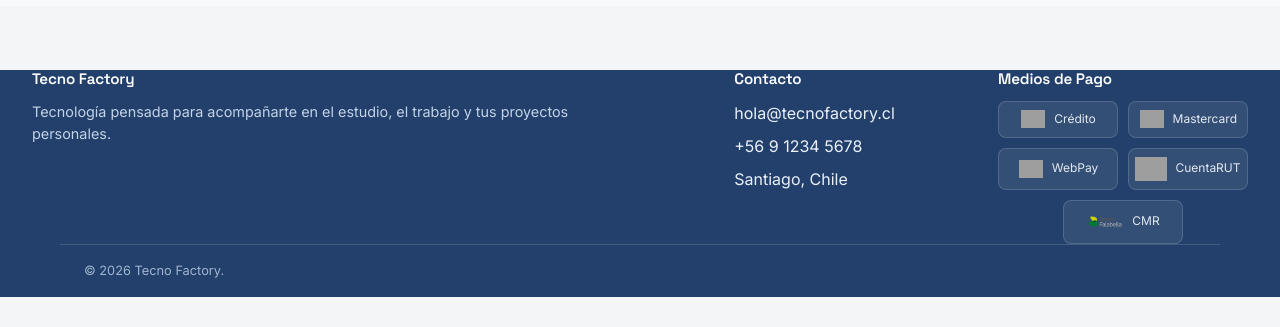
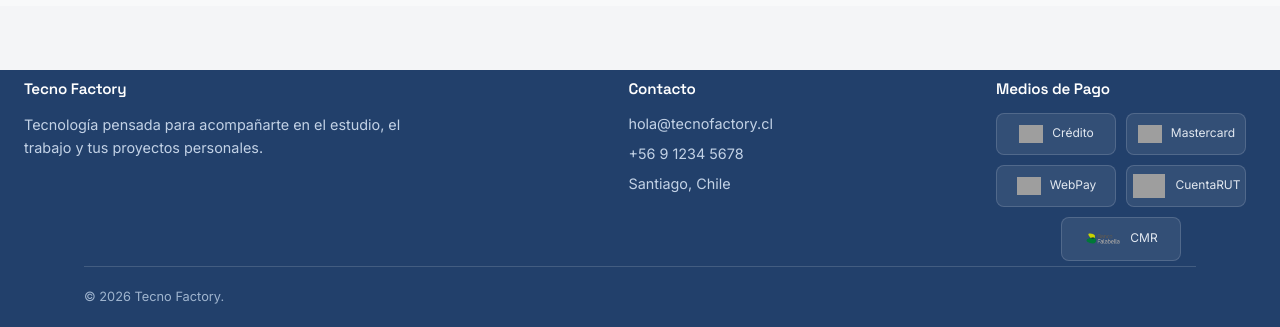
Before and after one commit to ropadron-byte/TecnoFactory_ReactVersion, a React (Vite) app: page / in a window 1280 px wide. Shown: the part 1805-2132 px from the top of the page. Before the commit the page ends 2102 px from the top, so only its background shows below. Built offline with nearby package versions, Linux system fonts and the light colour scheme; grey boxes are pictures that could not be loaded.

Commit message:
En la carpeta style se unificó el diseño del footer en todas las páginas de la tienda

```diff
--- a/src/components/Footer.jsx
+++ b/src/components/Footer.jsx
@@ -24,8 +24,10 @@ export default function Footer() {
         </div>
       </div>
 
-      <div className="wrap footer-bottom">
-        <span>© 2026 Tecno Factory.</span>
+      <div className="wrap">
+        <div className="footer-bottom">
+          <span>© 2026 Tecno Factory.</span>
+        </div>
       </div>
     </footer>
   )
--- a/src/styles/tienda.css
+++ b/src/styles/tienda.css
@@ -236,9 +236,10 @@ button{ font-family:inherit; cursor:pointer; }
    }
 
    /* ---------- Footer ----------
-   Uso un grid de 3 columnas para separar "quiénes somos", contacto y
-   (en el home) medios de pago. En pantallas angostas lo colapso a una
-   sola columna para que no quede apretado. */
+      Una sola definición para TODAS las páginas (antes había parches
+      repetidos en tienda.css y home.css que se pisaban entre sí).
+      Columnas y copyright usan el mismo contenedor (.wrap), así que quedan
+      alineados al mismo borde izquierdo y derecho. */
    .site-footer{
      background:var(--brand);
      color:#EAF0F8;
@@ -246,77 +247,96 @@ button{ font-family:inherit; cursor:pointer; }
    }
    .footer-grid{
      display:grid;
-  grid-template-columns:1.4fr 1fr 1fr;
-  gap:32px;
-  padding-block:44px;
+     grid-template-columns:minmax(0,1.5fr) minmax(0,1fr) auto;
+     gap:40px 48px;
+     align-items:start;
+     padding-block:56px 40px;
    }
    .footer-grid h4{
      font-family:var(--font-display);
      color:#fff;
      font-size:.95rem;
      text-transform:none;
-  margin-bottom:.9em;
+     margin-bottom:1em;
    }
    .footer-grid p,.footer-grid a{
      color:#C3D2E6;
      font-size:.9rem;
+     line-height:1.6;
    }
-.footer-grid li{ margin-bottom:.5em; }
+   .footer-grid p{ max-width:42ch; }
+   .footer-grid ul{ list-style:none; padding:0; margin:0; }
+   .footer-grid li{ margin-bottom:.55em; color:#C3D2E6; font-size:.9rem; }
    .footer-grid a:hover{ color:#fff; }
-/* Franja angosta debajo del footer-grid, con el copyright a un lado y
-   (opcionalmente) links legales al otro; se separa con una línea fina
-   semitransparente porque el fondo del footer ya es de color. */
+
+   /* Franja inferior con el copyright, separada por una línea fina
+      semitransparente (el fondo del footer ya es de color). */
    .footer-bottom{
      border-top:1px solid rgba(255,255,255,.15);
-  padding-block:16px;
+     padding-block:20px 24px;
      font-size:.8rem;
      color:#9FB4CE;
      display:flex;
      justify-content:space-between;
+     align-items:center;
      flex-wrap:wrap;
      gap:8px;
    }
-@media (max-width:700px){
-  .footer-grid{ grid-template-columns:1fr; }
-}
 
    /* ---------- Medios de pago (footer) ----------
-   El bloque de logos (Visa, Mastercard, Webpay, etc) aparece en el
-   footer de TODAS las páginas de la tienda, no solo en el home, así
-   que el estilo base vive acá (compartido). index.html tiene además
-   su propio ajuste en estilosIndex.css (grilla fija de 2 columnas)
-   que sobreescribe esto solo en el home, gracias a un selector más
-   específico. En el resto de las páginas se usa este diseño flexible,
-   que se acomoda solo al ancho disponible en cualquier tamaño de
-   pantalla. */
+      Grilla de 2 columnas iguales. Como son 5 medios (impar), el último
+      ocupa las dos columnas para que la grilla quede pareja y alineada
+      a la izquierda, en vez de quedar suelto y centrado. */
    .payment-methods{
-  display:flex;
-  flex-wrap:wrap;
+     display:grid;
+     grid-template-columns:repeat(2,minmax(0,1fr));
      gap:10px;
-  margin-top:12px;
+     width:260px;
+     max-width:100%;
    }
    .payment-card-badge{
      background:rgba(255,255,255,.08);
      border:1px solid rgba(255,255,255,.15);
      border-radius:8px;
-  padding:8px 10px;
+     padding:9px 10px;
      display:flex;
      align-items:center;
      justify-content:center;
      gap:8px;
      font-size:.75rem;
      color:#e2e8f0;
-  flex:1 1 120px;
-  max-width:160px;
      box-sizing:border-box;
+     min-height:42px;
      transition:all .2s ease;
    }
+   .payment-card-badge:last-child{ grid-column:1 / -1; }
    .payment-card-badge:hover{
      background:rgba(255,255,255,.16);
      border-color:rgba(255,255,255,.3);
    }
    .payment-card-badge img{
-  width:26px; height:18px; object-fit:contain; display:block;
+     width:26px; height:18px; object-fit:contain; display:block; flex-shrink:0;
+   }
+   /* BancoEstado y CMR Falabella se ven muy chicos con el tamaño estándar */
+   .payment-card-badge:nth-child(4) img{ width:36px; height:24px; }
+   .payment-card-badge:nth-child(5) img{ width:38px; height:26px; }
+
+   /* Tablet: marca arriba a todo el ancho; contacto y pagos debajo, lado a lado */
+   @media (max-width:900px){
+     .footer-grid{
+       grid-template-columns:repeat(2,minmax(0,1fr));
+       padding-block:44px 32px;
+     }
+     .footer-grid > div:first-child{ grid-column:1 / -1; }
+   }
+   /* Móvil: una sola columna */
+   @media (max-width:600px){
+     .footer-grid{
+       grid-template-columns:1fr;
+       gap:32px;
+       padding-block:36px 28px;
+     }
+     .payment-methods{ width:100%; max-width:320px; }
    }
 
    /* ---------- Tablas con scroll horizontal ----------
@@ -706,85 +726,6 @@ button{ font-family:inherit; cursor:pointer; }
    }
 
 
-.site-footer .wrap.footer-grid {
-  display: flex;
-  justify-content: space-between;
-  align-items: flex-start;
-  gap: 2rem;
-  width: 100%;
-  max-width: 1400px;
-  margin: 0 auto;
-  padding: 0 2rem;
-}
-
-/* Grilla de logos de medios de pago (Visa, Mastercard, Webpay, etc):
-   la armo en 2 columnas fijas de 120px cada una. */
-.payment-methods {
-  display: grid;
-  grid-template-columns: repeat(2, 120px);
-  gap: 10px;
-  justify-content: start;
-  margin-top: 12px;
-}
-
-/* Como tengo 5 medios de pago (número impar), el último queda solo en
-   la fila final. Con nth-child(5) lo hago ocupar todo el ancho
-   disponible y lo centro, para que no quede pegado a la izquierda. */
-.payment-card-badge:nth-child(5) {
-  grid-column: 1 / -1;
-  justify-self: center;
-  width: 120px;
-}
-
-/* Estilo base de cada "chip" de medio de pago: fondo semitransparente
-   sobre el footer oscuro, con un borde sutil que se resalta al pasar
-   el mouse por encima. */
-.payment-card-badge {
-  background: rgba(255, 255, 255, 0.08);
-  border: 1px solid rgba(255, 255, 255, 0.15);
-  border-radius: 8px;
-  padding: 8px 10px;
-  display: flex;
-  align-items: center;
-  justify-content: center;
-  gap: 8px;
-  font-size: 0.75rem;
-  color: #e2e8f0;
-  box-sizing: border-box;
-  transition: all 0.2s ease;
-}
-
-.payment-card-badge:hover {
-  background: rgba(255, 255, 255, 0.16);
-  border-color: rgba(255, 255, 255, 0.3);
-}
-
-/* Tamaño estándar de los logos (Visa, Mastercard, Webpay comparten
-   este mismo tamaño para verse parejos). */
-.payment-card-badge img {
-  width: 26px;
-  height: 18px;
-  object-fit: contain;
-  display: block;
-}
-
-/* --- Ajustes puntuales de tamaño ---
-   Algunos logos (BancoEstado y CMR Falabella) se ven muy chicos con el
-   tamaño estándar de arriba, así que a esos dos les doy un poco más de
-   espacio para que se lean bien. */
-
-/* 4º elemento: BancoEstado / CuentaRUT */
-.payment-card-badge:nth-child(4) img {
-  width: 36px;
-  height: 24px;
-}
-
-/* 5º elemento: CMR Falabella */
-.payment-card-badge:nth-child(5) img {
-  width: 38px;
-  height: 26px;
-}
-
    /* ---------- Video embebido ---------- */
    .video-embed{
      width:100%;
```
Lines whose indentation alone changed are shown as unchanged.
